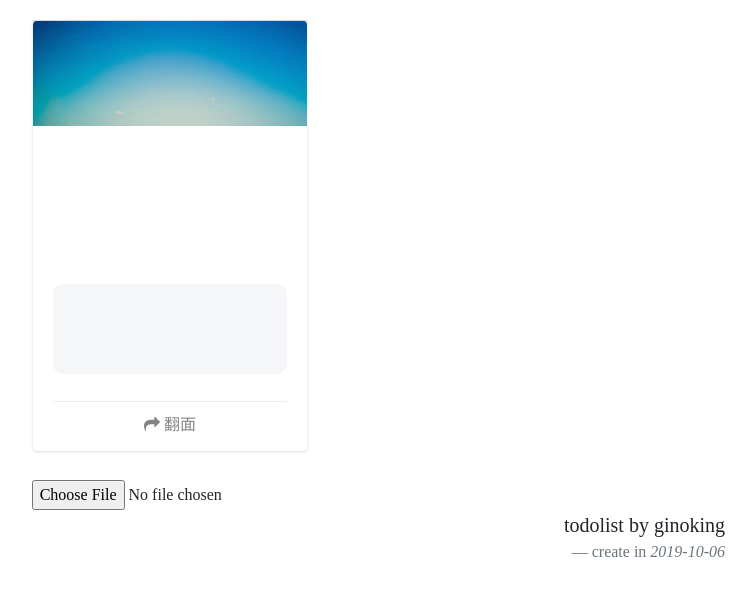
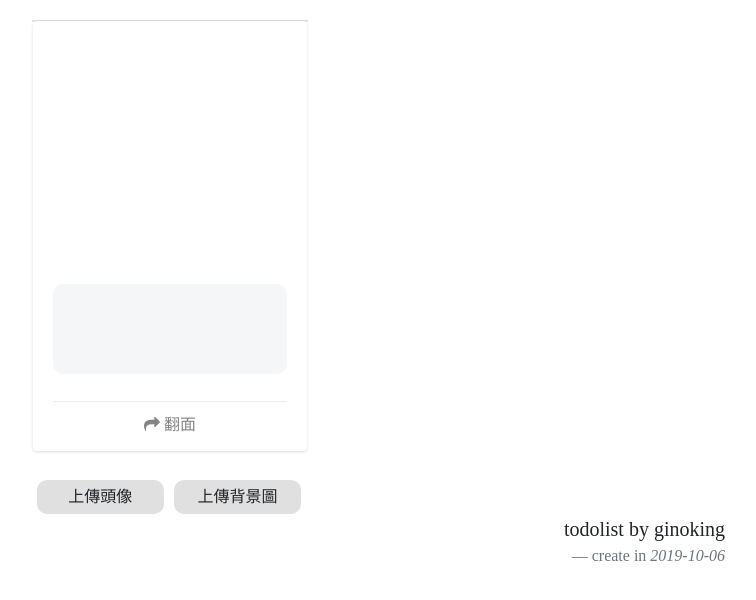
Before and after one commit to ginoking/todolist, a PHP site: page /profile in a window 1280 px wide. Shown: the part 56-656 px from the top of the page, without its empty margins (470-1226 px from the left). Run offline with PHP 8.4, Linux system fonts and the light colour scheme; a user stored in the database is signed in; data comes from the database, SQL or seed files in the repository; data that the repository does not hold is empty; some libraries are stand-ins or nearby versions.

Commit message:
upload img update

```diff
--- a/sideproject/profile.php
+++ b/sideproject/profile.php
@@ -20,6 +20,7 @@
 	$des = $row['description'];
 	$job_des = $row['job_description'];
 	$sticker = $row['sticker'];
+	$bg_img = $row['bg_img'];
 }
 
 
@@ -34,6 +35,7 @@
 		'des' => $des,
 		'job_des' => $job_des,
 		'sticker' => $sticker,
+		'bg_img' => $bg_img,
 	]
 );
 
--- a/sideproject/templates/css/style.css
+++ b/sideproject/templates/css/style.css
@@ -185,6 +185,16 @@
     padding-bottom: 10px;
     text-align: center;
 }
+.input_file {
+    margin: 0 5px;
+    width: 46%;
+    padding: 5px;
+    cursor: pointer;
+    /*border: 2px solid black;*/
+    border-radius: 10px;
+    text-align: center;
+    background-color: #E0E0E0;
+}
 .card-container {
       -webkit-perspective: 800px;
    -moz-perspective: 800px;
--- a/sideproject/templates/profile.html
+++ b/sideproject/templates/profile.html
@@ -8,7 +8,7 @@
 				<form action="update_profile.php" method="post" id="profile" enctype="multipart/form-data">
 					<div class="front">
 						<div class="cover">
-							<img src="templates/images/rotating_card_thumb2.png">
+							<img src="{{bg_img}}" class="img_bg">
 						</div>
 						<div class="user">
 							<img src="{{sticker}}" class="img-circle" width="100%">
@@ -48,7 +48,14 @@
 					</div>
 				</div>
 			</div>
-			<input type="file" name="img" class="uploadFile">
+			<div class="row" style="padding: 0 15px;">
+				<label class="input_file">上傳頭像
+					<input type="file" name="img" class="uploadFile" style="display: none;">
+				</label>
+				<label class="input_file">上傳背景圖
+					<input type="file" name="bg_img" class="uploadFile" style="display: none;">
+				</label>
+			</div>
 			</form>
 		</div>
 	</div>
@@ -59,16 +66,21 @@
 
 	$(document).on("change",'.uploadFile', function(){
 		var uploadFile = $(this);
-		console.log(uploadFile);
+		var name = uploadFile[0].name;
+		if (name == 'img') {
+			var class_name = '.img-circle';
+		}
+		else{
+			var class_name = '.img_bg';
+		}
 		var files = !!this.files ? this.files : [];
-		console.log(files)
 		if (!files.length || !window.FileReader) return;
 
 		if (/^image/.test(files[0].type)) {
 			var reader = new FileReader();
 			reader.readAsDataURL(files[0]);
 			reader.onloadend = function(){
-				$('.img-circle').attr("src",this.result);
+				$(class_name).attr("src",this.result);
 			}
 		}
 	})
```
Also changed, not shown: sideproject/update_profile.php (+10 -3 lines), sideproject/templates/images/雙十遊雲嘉南_191013_0100.jpg (added).
